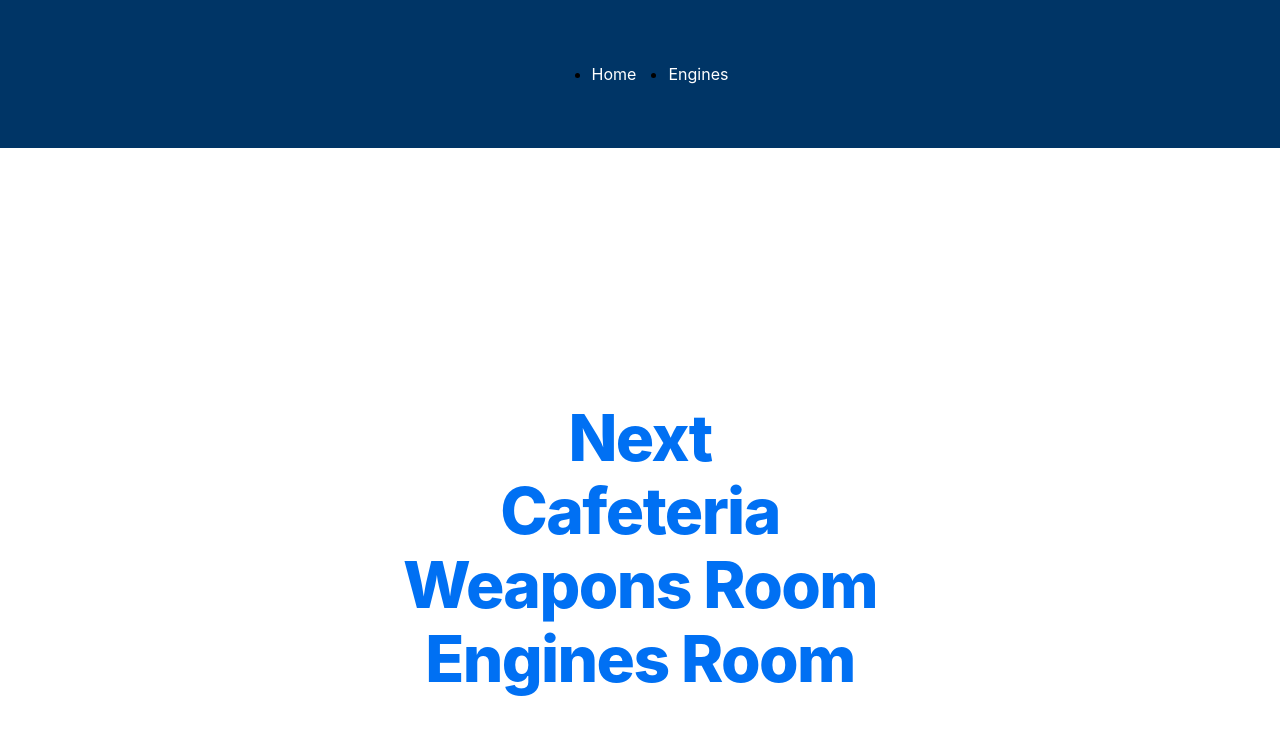
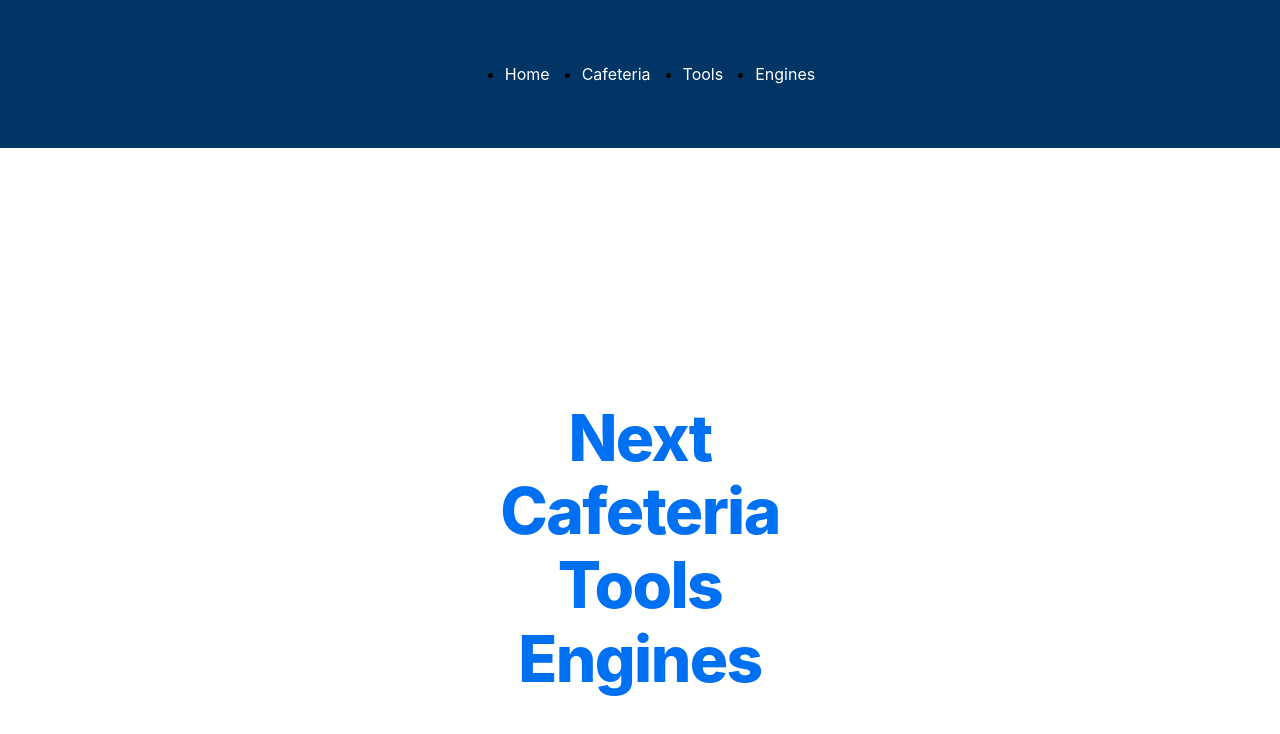
Before and after one commit to arunabhdas/nextjs-13-demo-app, a Next.js app in the folder nextjs-13-demo-app/: page / in a window 1280 px wide. Shown: the top 734 px of the page. Built offline with nearby package versions, Linux system fonts and the light colour scheme.

Commit message:
Added screenshot

```diff
--- a/nextjs-13-demo-app/app/page.js
+++ b/nextjs-13-demo-app/app/page.js
@@ -10,9 +10,9 @@ export default function Home() {
           <br/>
           <a href="engines/">Cafeteria</a>
           <br/>
-          <a href="weapons/">Weapons Room</a>
+          <a href="weapons/">Tools</a>
           <br/>
-          <a href="engines/">Engines Room</a>
+          <a href="engines/">Engines</a>
         </h1>
 
       </main>
--- a/nextjs-13-demo-app/components/ui/MainNavigation.js
+++ b/nextjs-13-demo-app/components/ui/MainNavigation.js
@@ -10,6 +10,12 @@ function MainNavigation() {
           <Link href="/">Home</Link>
         </li>
         <li>
+          <Link href="/cafeteria">Cafeteria</Link>
+        </li>
+        <li>
+          <Link href="/tools">Tools</Link>
+        </li>
+        <li>
           <Link href="/engines">Engines</Link>
         </li>
       </ul>
```
Also changed, not shown: 2 other files (tests, documents, lock files or other folders).
